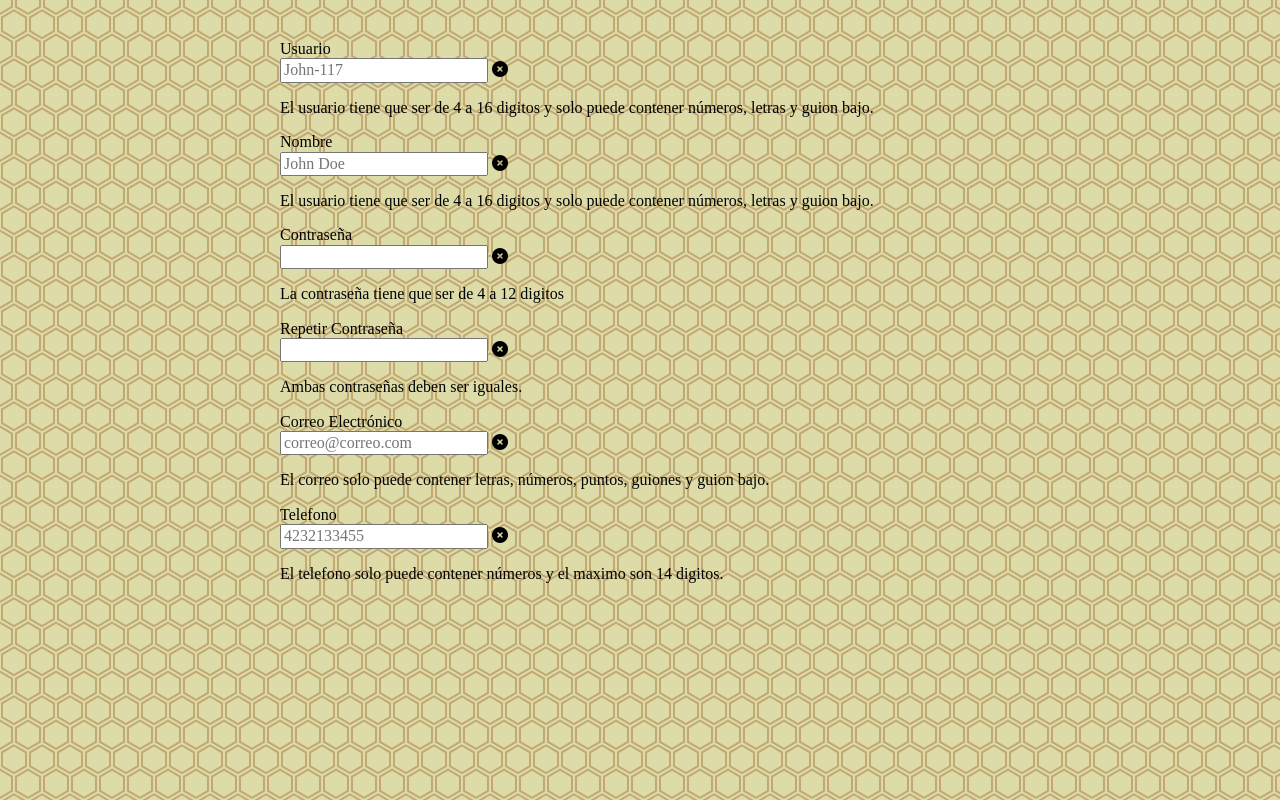
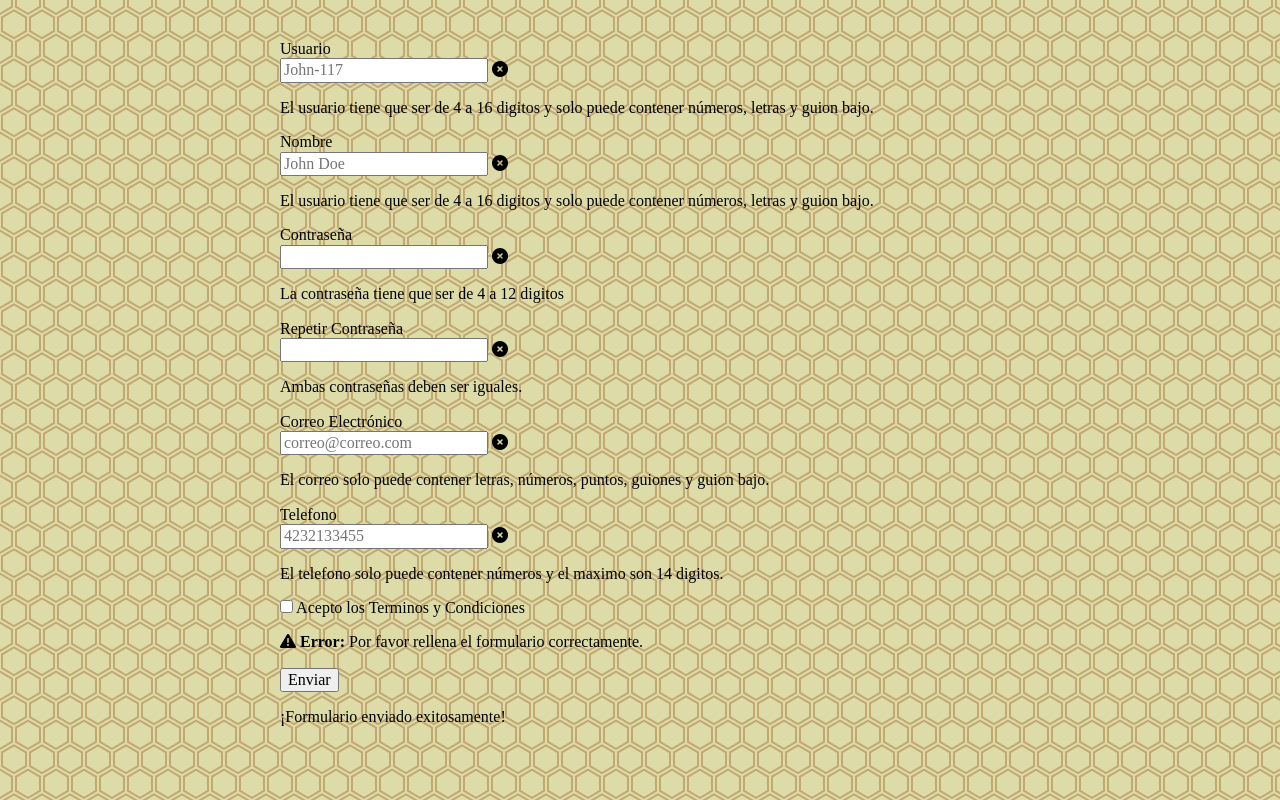
Before and after one commit to ArudoR/Formulario_con_validaci-n, a plain HTML site: page index.html in a window 1280 px wide. Drawn offline with Linux system fonts and the light colour scheme.

Commit message:
Termino grupo de Terminos y Condiciones junto con el boton de enviar

```diff
--- a/index.html
+++ b/index.html
@@ -74,6 +74,23 @@
                 </div>
                 <p class="formulario__input-error">El telefono solo puede contener números y el maximo son 14 digitos.</p>
             </div>
+
+            <!-- Grupo: Terminos y Condiciones -->
+            <div class="formulario__input-error" id="grupo__terminos">
+                <label class="formulario__label">
+                    <input class="formulario__checkbox" type="checkbox" name="terminos" id="terminos">
+                    Acepto los Terminos y Condiciones
+                </label>
+            </div>
+
+            <div class="formulario__mensaje" id="formulario__mensaje">
+                <p> <i class="fas fa-exclamation-triangle"></i> <b>Error:</b> Por favor rellena el formulario correctamente. </p>
+            </div>
+
+            <div class="formulario__grupo formulario__grupo-btn-enviar">
+                <button type="submit" class="formulario__btn">Enviar</button>
+                <p class="formulario__mensaje-exito" id="formulario__mensaje-exito">¡Formulario enviado exitosamente!</p>
+            </div>
         </form>
     </main>
 
```
